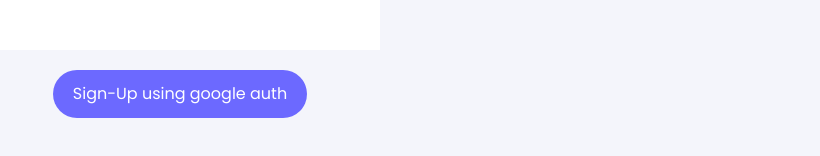
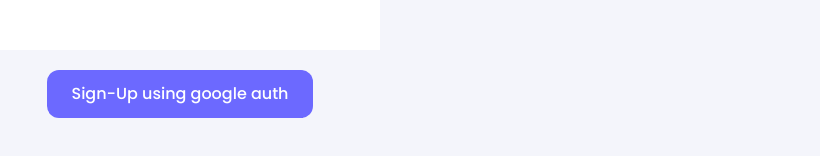
Before and after one commit to filipZlatanovski/symphony-internal-application, a React (Vite) app in the folder front-end/: page / in a window 1280 px wide. Both pictures are taken after a click on the button "Show Login". Shown: the part 516-672 px from the top of the page, without its empty margins (460-1280 px from the left). Built offline with nearby package versions, Linux system fonts and the light colour scheme.

Commit message:
Added button styles.

```diff
--- /dev/null
+++ b/front-end/src/components/Button/Button.styles.ts
@@ -0,0 +1,11 @@
+const base =
+  "cursor-pointer disabled:opacity-50 disabled:cursor-not-allowed";
+
+const buttonStyles = {
+  primary: `${base} bg-[#6c69ff] text-white hover:bg-[#5854e6]`,
+  secondary: `${base} bg-[#fe7475] text-white hover:bg-[#e26363]`,
+  accent: `${base} bg-[#ffbe3d] text-gray-900 hover:bg-[#f0b02e]`,
+  skip: `${base} bg-[#f4f5fb] text-gray-700 border border-gray-300 hover:bg-gray-200`,
+};
+
+export default buttonStyles;
--- a/front-end/src/components/Button/Button.tsx
+++ b/front-end/src/components/Button/Button.tsx
@@ -1,10 +1,12 @@
 import { motion } from "motion/react";
+import buttonStyles from "./Button.styles";
 
 interface ButtonProps {
   content: string;
   type: "button" | "submit" | "reset";
   disabled?: boolean;
   handleClick: () => void;
+  variant?: "primary" | "secondary" | "accent" | "skip";
 }
 
 export default function Button({
@@ -12,6 +14,7 @@
   content,
   disabled,
   handleClick,
+  variant = "primary",
 }: ButtonProps) {
   return (
     <motion.button
@@ -22,8 +25,7 @@
         y: -5,
         transition: { duration: 0.02 },
       }}
-      className="bg-[rgb(108,105,255)] px-5 py-3 rounded-full font-[Poppins] text-white cursor-pointer hover:bg-[rgb(88,85,230)] transition-all"
-      type={type}
+      className={`${buttonStyles[variant]} px-6 py-3 rounded-xl font-[Poppins] text-base font-medium transition-all`}
       disabled={disabled}
       onClick={handleClick}
     >
--- a/front-end/src/components/LandingModal/LandingStepBirthday.tsx
+++ b/front-end/src/components/LandingModal/LandingStepBirthday.tsx
@@ -8,7 +8,12 @@
   onNext: () => void;
 }
 
-export default function LandingStepBirthday({ birthday, onChange, onSkip, onNext }: LandingStepBirthdayProps) {
+export default function LandingStepBirthday({
+  birthday,
+  onChange,
+  onSkip,
+  onNext,
+}: LandingStepBirthdayProps) {
   return (
     <div className="text-center">
       <h2 className="text-3xl font-semibold text-gray-900 mb-3 font-[Poppins]">
@@ -30,9 +35,17 @@
         />
       </div>
 
-      <div className="flex gap-3">
-        <Button type="button" content="Skip" handleClick={onSkip} />
-        <Button type="button" content="Next" handleClick={onNext} disabled={!birthday} />
+      <div className="flex gap-3 justify-center mt-4">
+        <Button
+                  content="Skip"
+                  handleClick={onSkip}
+                  variant="skip" type={"button"}        />
+        <Button
+                  content="Next"
+                  handleClick={onNext}
+                  variant="primary"
+                  disabled={!birthday} // optional: remove if Next should always work
+                  type={"button"}        />
       </div>
     </div>
   );
--- a/front-end/src/components/LandingModal/LandingStepWishlist.tsx
+++ b/front-end/src/components/LandingModal/LandingStepWishlist.tsx
@@ -7,7 +7,12 @@
   onComplete: () => void;
 }
 
-export default function LandingStepWishlist({ wishlist, onChange, onSkip, onComplete }: LandingStepWishlistProps) {
+export default function LandingStepWishlist({
+  wishlist,
+  onChange,
+  onSkip,
+  onComplete,
+}: LandingStepWishlistProps) {
   return (
     <div className="text-center">
       <h2 className="text-3xl font-semibold text-gray-900 mb-3 font-[Poppins]">
@@ -18,7 +23,10 @@
       </p>
 
       <div className="text-left mb-6">
-        <label htmlFor="wishlist" className="block text-sm font-medium text-gray-700 mb-2 font-[Poppins]">
+        <label
+          htmlFor="wishlist"
+          className="block text-sm font-medium text-gray-700 mb-2 font-[Poppins]"
+        >
           Gift Ideas <span className="text-gray-400">(Optional)</span>
         </label>
         <textarea
@@ -30,9 +38,15 @@
         />
       </div>
 
-      <div className="flex gap-3">
-        <Button type="button" content="Skip" handleClick={onSkip} />
-        <Button type="button" content="Complete Setup" handleClick={onComplete} />
+      <div className="flex gap-3 justify-center mt-4">
+        <Button
+                  content="Skip"
+                  handleClick={onSkip}
+                  variant="skip" type={"button"}        />
+        <Button
+                  content="Complete Setup"
+                  handleClick={onComplete}
+                  variant="accent" type={"button"}        />
       </div>
     </div>
   );
```
